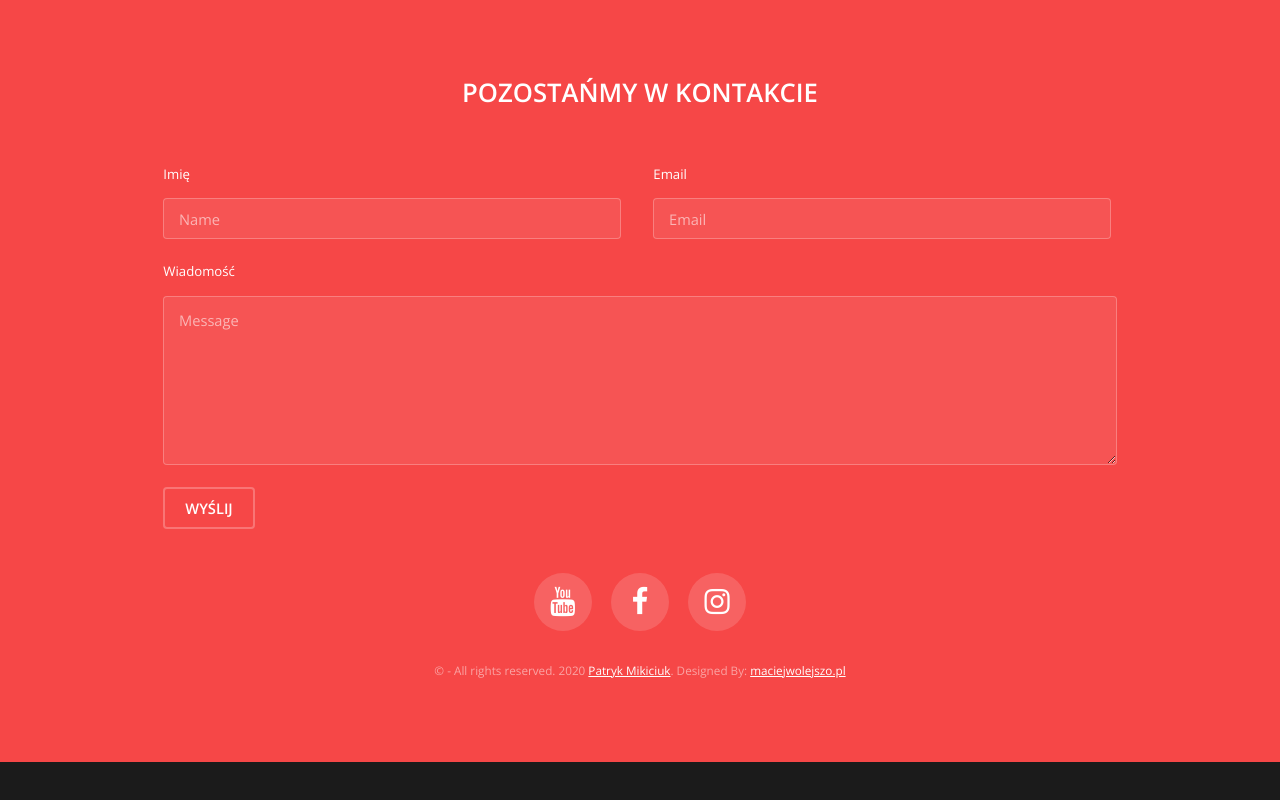
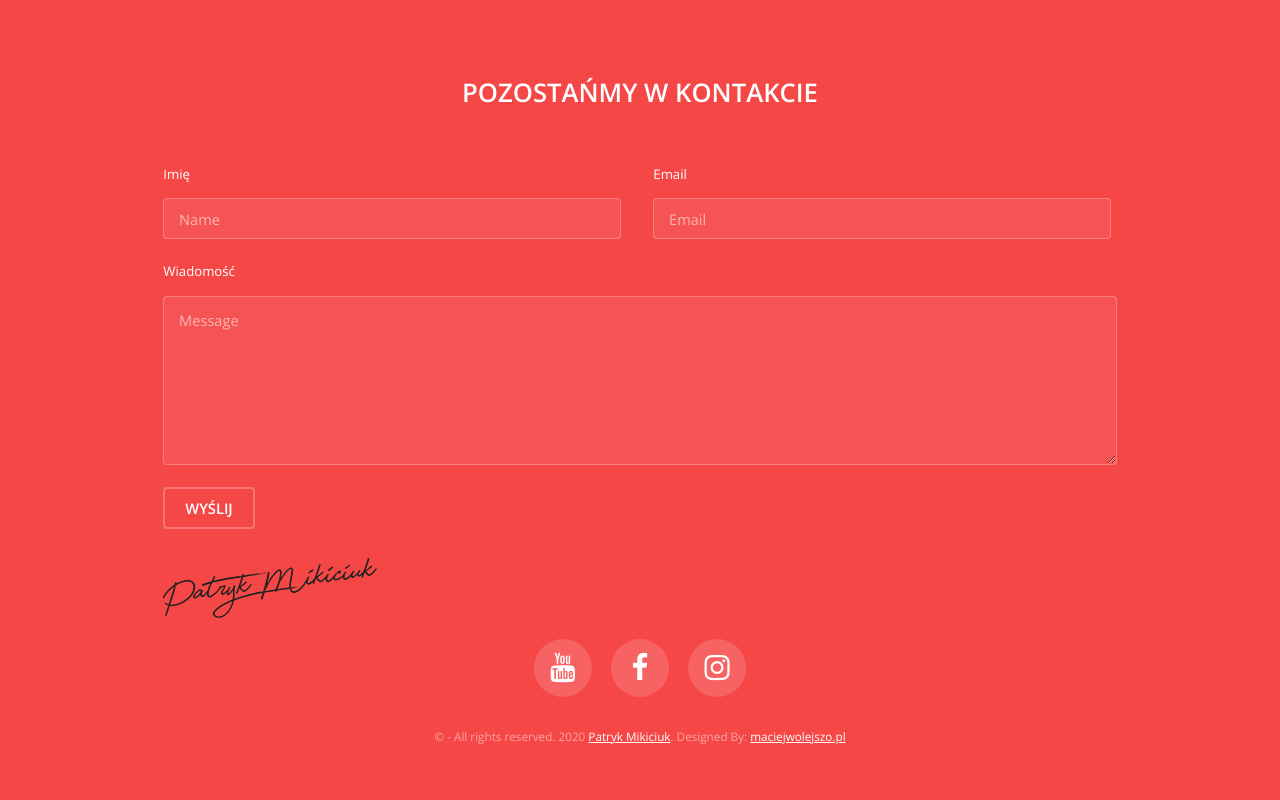
Before and after one commit to Maciej85Lodz/patrykmikiciuk, a plain HTML site: page projects.html in a window 1280 px wide. Shown: the part 2113-2913 px from the top of the page. Before the commit the page ends 2875 px from the top, so only its background shows below. Drawn offline with nearby package versions, Linux system fonts and the light colour scheme.

Commit message:
add logo

```diff
--- a/projects.html
+++ b/projects.html
@@ -108,7 +108,7 @@
 				  <li><input value="Wyślij" class="button alt" type="submit"></li>
 				</ul>
 			  </form>
-
+			  <img src="images/logo.png" alt="">
 			  <ul class="icons">
 				<li><a href="#" class="icon round fa-youtube"><span class="label">YouTube</span></a></li>
 				<li><a href="#" class="icon round fa-facebook"><span class="label">Facebook</span></a></li>
```
Also changed, not shown: index.html (+1 -1 lines).
